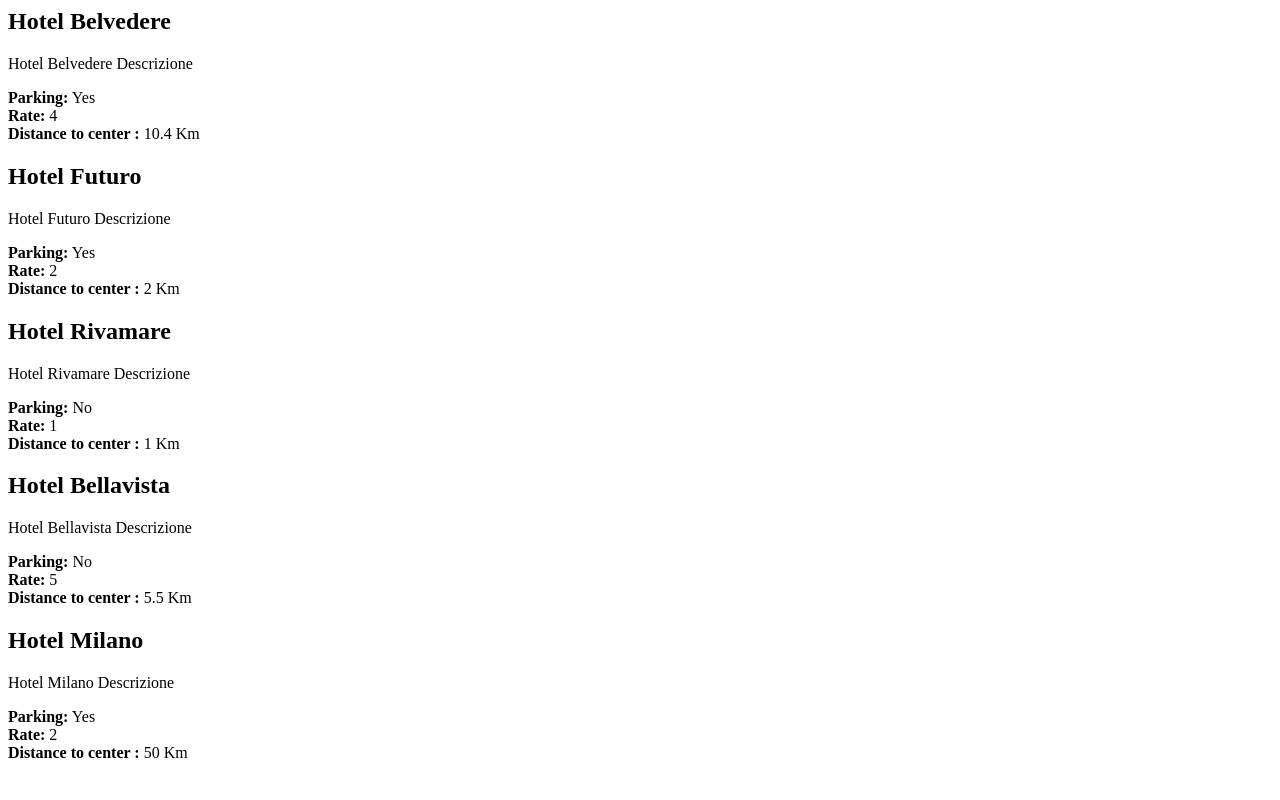
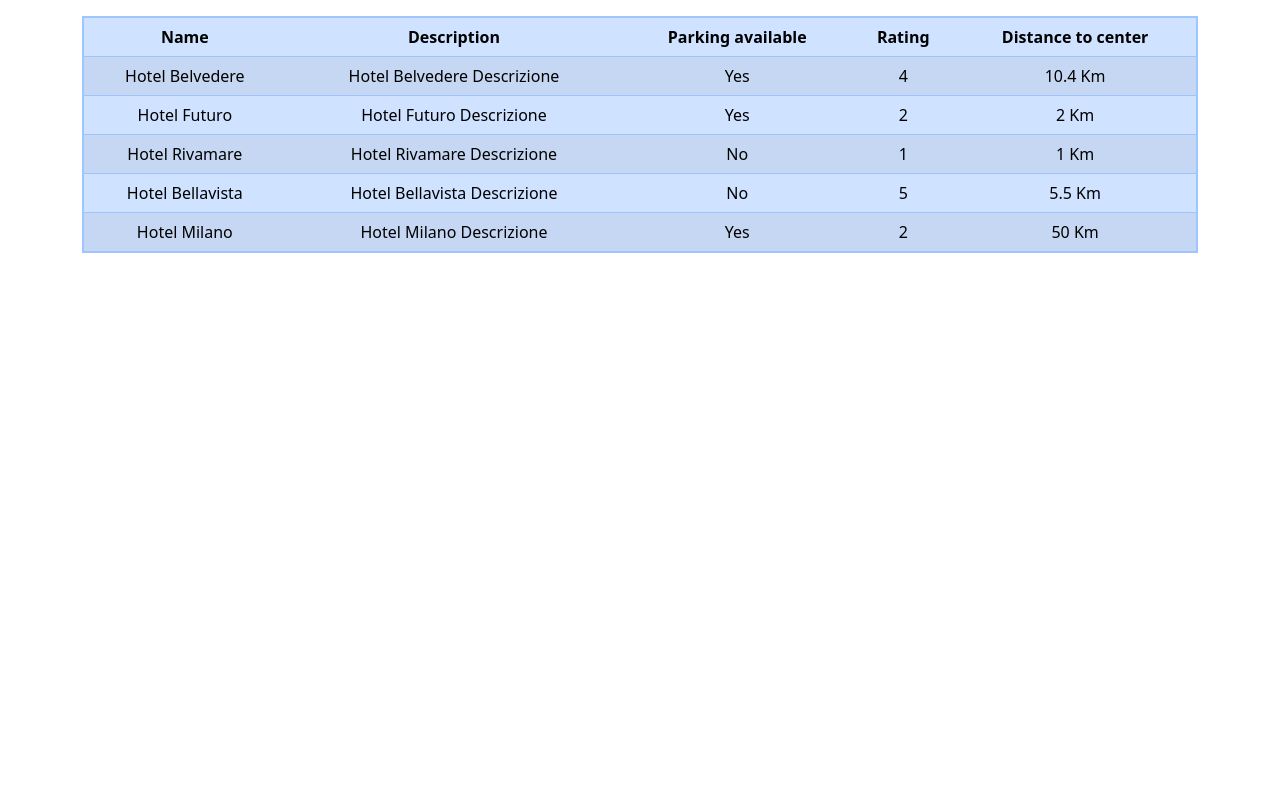
Before and after one commit to Arianna-Salvini/php-hotel, a PHP site: page / in a window 1280 px wide. Run offline with PHP 8.4, Linux system fonts and the light colour scheme.

Commit message:
Add table to contain infos

```diff
--- a/index.php
+++ b/index.php
@@ -55,24 +55,46 @@ echo '</pre>';
     <meta name="viewport" content="width=device-width, initial-scale=1.0">
     <title>Hotel</title>
 
-
+    <link href="https://cdn.jsdelivr.net/npm/bootstrap@5.3.2/dist/css/bootstrap.min.css" rel="stylesheet" integrity="sha384-T3c6CoIi6uLrA9TneNEoa7RxnatzjcDSCmG1MXxSR1GAsXEV/Dwwykc2MPK8M2HN" crossorigin="anonymous">
 </head>
 
 <body>
     <div class="container">
-        <?php
-        foreach ($hotels as $key => $hotel) {
-            echo "<h2>$hotel[name]</h2>";
-            echo "<p>$hotel[description]</p>";
-            echo "<div>
-            <strong>Parking:</strong>" . ' ' . ($hotel['parking'] ? 'Yes' : 'No') .
-                "</div>";
-            echo "<div><strong>Rate:</strong> $hotel[vote]</div>";
-            echo "<div> <strong>Distance to center :</strong> $hotel[distance_to_center] Km</div>";
-        }
-        ?>
+        <table class="table table-striped table-primary border border-2 border-primary-subtle rounded-3">
+            <thead class="text-center">
+                <tr>
+                    <th>Name</th>
+                    <th>Description</th>
+                    <th>Parking available</th>
+                    <th>Rating</th>
+                    <th>Distance to center</th>
+                </tr>
+            </thead>
+            <tbody class="text-center">
+                <?php
+                foreach ($hotels as $hotel) {
+                    echo " <tr>";
+                    echo "<td>$hotel[name]</td>";
+                    echo "<td>$hotel[description]</td>";
+                    echo "<td>" . ($hotel['parking'] ? 'Yes' : 'No') . "</td>";
+                    echo  "<td>$hotel[vote]</td>";
+                    echo  "<td>$hotel[distance_to_center] Km</td>";
+                    echo "</tr>";
+
+                    // echo "<h2>$hotel[name]</h2>";
+                    // echo "<p>$hotel[description]</p>";
+                    // echo "<div>($hotel[parking] ? 'Yes' : 'No')</div>";
+                    // echo "<div>$hotel[vote]</div>";
+                    // echo "<div>$hotel[distance_to_center] Km</div>";
+                }
+                ?>
+            </tbody>
+        </table>
     </div>
-    <strong></strong>
+
+
+
+    <script src="https://cdn.jsdelivr.net/npm/bootstrap@5.3.2/dist/js/bootstrap.bundle.min.js" integrity="sha384-C6RzsynM9kWDrMNeT87bh95OGNyZPhcTNXj1NW7RuBCsyN/o0jlpcV8Qyq46cDfL" crossorigin="anonymous"></script>
 </body>
 
 </html>
```
